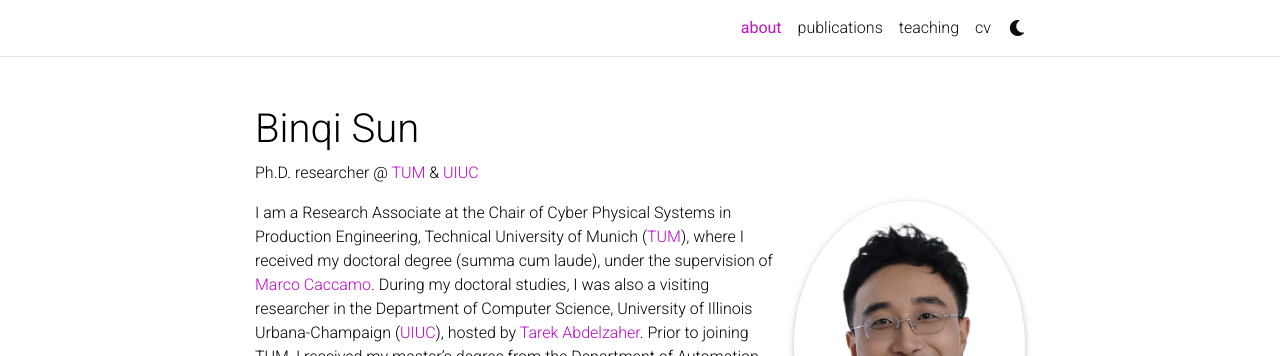
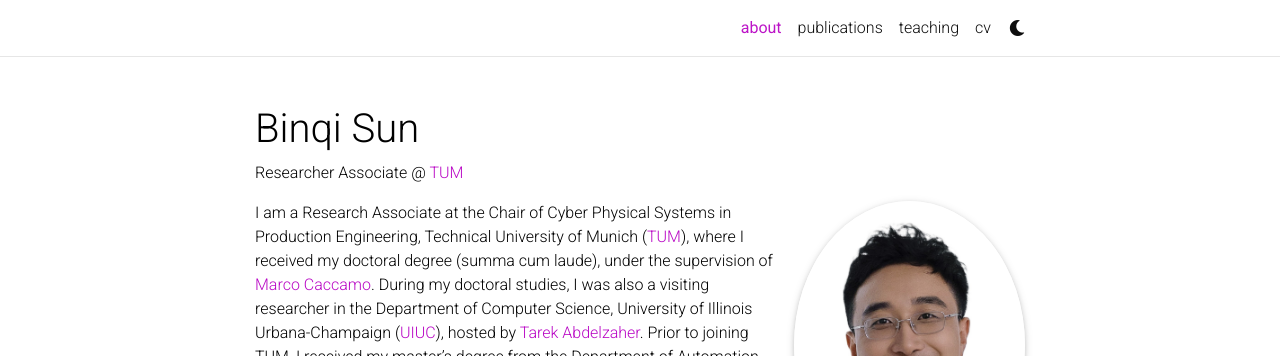
Before and after one commit to binqi-sun/binqi-sun.github.io, a Jekyll site: the page built from _pages/about.md, in a window 1280 px wide and 900 px high. Shown: the top 356 px of the window. Built offline with Jekyll 4.4.1, drawn with Linux system fonts in a browser that asks for light colours; full-size pictures stand in for the smaller copies a plugin makes; comment, search, counter and statistics services are not loaded; a style sheet for code colours, icons or effects is not loaded.

Commit message:
update about me

```diff
--- a/_pages/about.md
+++ b/_pages/about.md
@@ -2,7 +2,7 @@
 layout: about
 title: about
 permalink: /
-subtitle: Ph.D. researcher @ <a href='https://www.tum.de/en/'>TUM</a> & <a href='https://illinois.edu/'>UIUC</a>
+subtitle: Researcher Associate @ <a href='https://www.tum.de/en/'>TUM</a>
 
 profile:
   align: center
```
